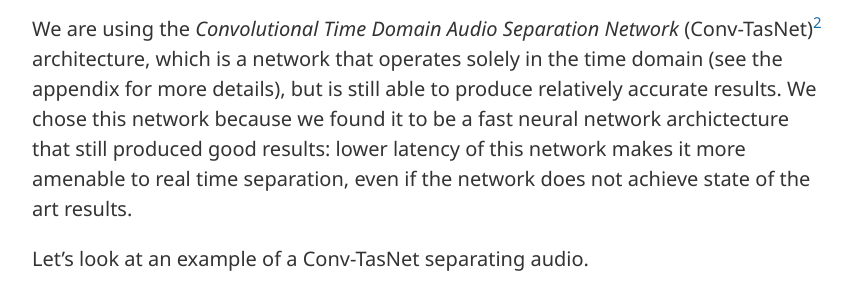
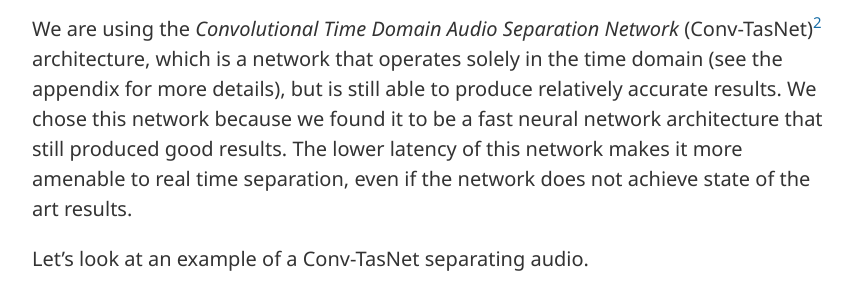
Before and after one commit to ece396-source-separation/ece396-source-separation.github.io, a Jekyll site: the page built from index.md, in a window 1280 px wide and 900 px high, scrolled down 4260 px. Shown: the part 215-513 px from the top of the window, without its empty margins (208-1061 px from the left). Built offline with Jekyll 4.4.1, drawn with Linux system fonts in a browser that asks for light colours; formulas are drawn with MathJax 3.

Commit message:
Fixed typos

```diff
--- a/index.md
+++ b/index.md
@@ -63,7 +63,7 @@ Neural networks are not limited in the same way that BSS methods like ICA are: s
 > However, in recent literature, it was found that neural networks could achieve very accurate results without performing the time-consuming STFT operation and its inverse.
 
 
-We are using the _Convolutional Time Domain Audio Separation Network_ (Conv-TasNet)[^2] architecture, which is a network that operates solely in the time domain (see the appendix for more details), but is still able to produce relatively accurate results. We chose this network because we found it to be a fast neural network archictecture that still produced good results: lower latency of this network makes it more amenable to real time separation, even if the network does not achieve state of the art results.
+We are using the _Convolutional Time Domain Audio Separation Network_ (Conv-TasNet)[^2] architecture, which is a network that operates solely in the time domain (see the appendix for more details), but is still able to produce relatively accurate results. We chose this network because we found it to be a fast neural network architecture that still produced good results. The lower latency of this network makes it more amenable to real time separation, even if the network does not achieve state of the art results.
 
 Let's look at an example of a Conv-TasNet separating audio.
 
```
